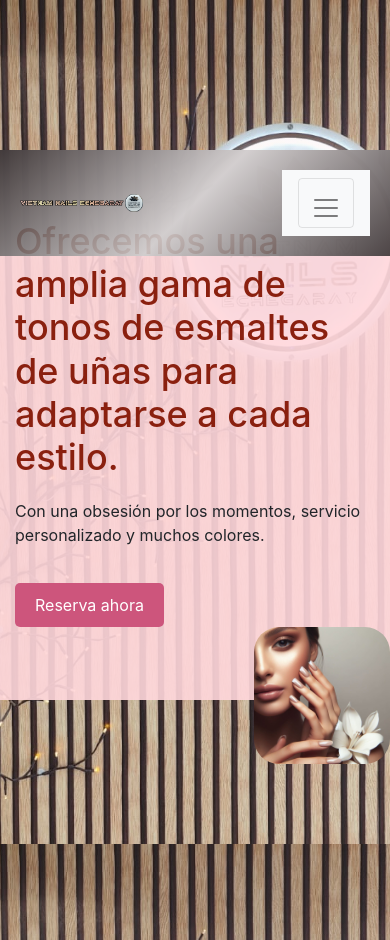
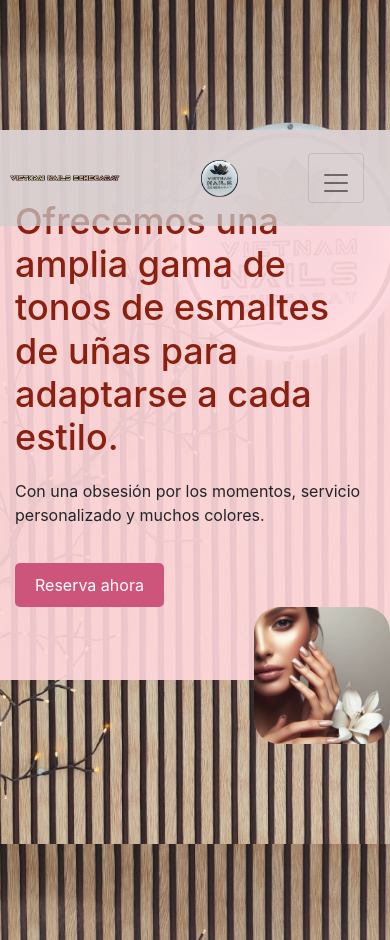
Before and after one commit to Maribel0370/vietnam-nails-echegaray, a PHP site: page / in a window 390 px wide. Shown: the top 940 px of the page. Run offline with PHP 8.4, Linux system fonts and the light colour scheme.

Commit message:
header
cambios manuales que jaimito ha cambiado y utilizado boostrap

```diff
--- a/public/Resources/css/style.css
+++ b/public/Resources/css/style.css
@@ -108,9 +108,9 @@ section:nth-child(even) {
 .header {
     display: flex;
     align-items: center;
-    justify-content: space-between;
+    justify-content: center;
     padding: 20px;
-    background: var(--header-footer);
+    background: rgba(206, 205, 205, 0.7);
     position: fixed;
     top: 0;
     left: 0;
@@ -119,8 +119,10 @@ section:nth-child(even) {
 }
 
 .header-logo {
+    margin-right: auto;
     max-width: 5%;
     width: auto;
+    margin-left: 80px;
 }
 
 nav {
@@ -158,7 +160,7 @@ nav {
     padding: 50px 0;
     position: relative;
     margin-top: 150px;
-    margin-bottom: 700px;
+    margin-bottom: 550px;
 
     .container {
         display: flex;
@@ -786,3 +788,68 @@ section {
     align-items: center;
     justify-content: space-between;
 }
+
+.navbar.bg-light {
+    background-color: transparent !important; /* Elimina el color de fondo */
+}
+
+/* Ajustes para dispositivos móviles */
+@media (max-width: 767px) {
+    .header {
+        padding: 15px 10px; /* Ajusta el padding para pantallas más pequeñas */
+    }
+
+    .header-logo {
+        max-width: 10%; /* Ajusta el tamaño del logo para pantallas más pequeñas */
+    }
+
+    nav {
+        margin-left: 0; /* Asegura que el nav se alinee correctamente en pantallas pequeñas */
+    }
+
+    #home {
+        margin-top: 130px; /* Ajusta el espacio para pantallas más pequeñas */
+    }
+
+    #map {
+        margin-bottom: 50px; /* Ajusta el espacio para pantallas más pequeñas */
+    }
+}
+
+/* Ajustes para tablets */
+@media (min-width: 768px) and (max-width: 1024px) {
+    .header {
+        padding: 18px 15px; /* Ajusta el padding para tablets */
+    }
+
+    .header-logo {
+        max-width: 8%; /* Ajusta el tamaño del logo para tablets */
+    }
+
+    #home {
+        margin-top: 140px; /* Ajusta el espacio para tablets */
+    }
+
+    #map {
+        margin-bottom: 60px; /* Ajusta el espacio para tablets */
+    }
+}
+
+/* Ajustes para pantallas grandes */
+@media (min-width: 1025px) {
+    .header {
+        padding: 20px 30px; /* Mantiene el padding para pantallas grandes */
+    }
+
+    .header-logo {
+        max-width: 5%; /* Mantiene el tamaño del logo para pantallas grandes */
+    }
+
+    #home {
+        margin-top: 151px; /* Mantiene el espacio para pantallas grandes */
+    }
+
+    #map {
+        margin-bottom: 75px; /* Mantiene el espacio para pantallas grandes */
+    }
+}
```
Lines whose indentation alone changed are shown as unchanged.
